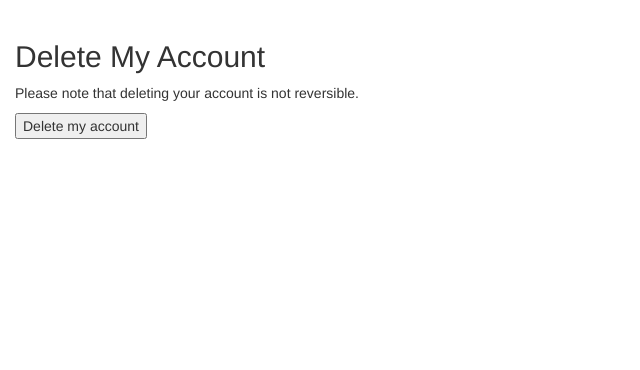
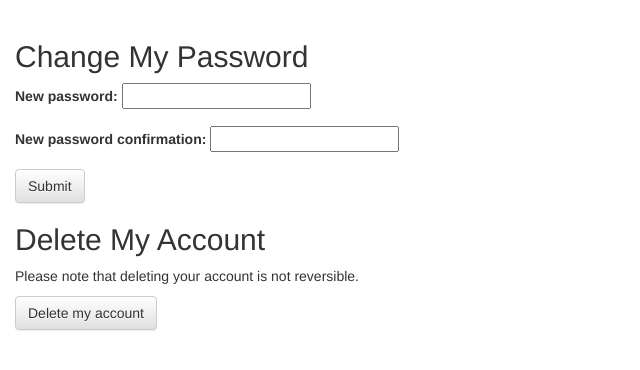
Before and after one commit to etothemanders/going-postal-django, a Django app: page /settings/ in a window 1280 px wide. Shown: the part 51-421 px from the top of the page, without its empty margins (0-640 px from the left). Run offline with Django 3.2, Linux system fonts and the light colour scheme; the visitor is signed in with stand-in values (Sample User, id 1); some libraries are stand-ins or nearby versions.

Commit message:
[settings] Users can now change their password

```diff
--- a/goingpostal_app/templates/goingpostal_app/settings.html
+++ b/goingpostal_app/templates/goingpostal_app/settings.html
@@ -4,10 +4,27 @@
 {% block title %}Going Postal - My Settings{% endblock %}
 
 {% block content %}
+  <h2>Change My Password</h2>
+  <form action="" method="POST">
+    {{ change_password_form.non_field_errors }}
+    {% csrf_token %}
+    <div class="form-group">
+      {{ change_password_form.new_password1.errors }}
+      {{ change_password_form.new_password1.label_tag }}
+      {{ change_password_form.new_password1 }}
+    </div>
+    <div class="form-group">
+      {{ change_password_form.new_password2.errors }}
+      {{ change_password_form.new_password2.label_tag }}
+      {{ change_password_form.new_password2 }}
+    </div>
+    <input type="submit" value="Submit" class="btn btn-default" />
+  </form>
+
   <h2>Delete My Account</h2>
   <p>Please note that deleting your account is not reversible.</p>
   <form action="/user/delete/" method="POST" id="delete-form">
     {% csrf_token %}
-    <button type="submit">Delete my account</button>
+    <button type="submit" class="btn btn-default">Delete my account</button>
   </form>
 {% endblock %}
--- a/goingpostal_app/views.py
+++ b/goingpostal_app/views.py
@@ -1,4 +1,6 @@
 from django.conf import settings
+from django.contrib.auth.decorators import login_required
+from django.contrib.auth.forms import SetPasswordForm
 from django.contrib.auth.models import User
 from django.http import JsonResponse
 from django.shortcuts import render, redirect
@@ -55,10 +57,23 @@ def load_geojson(request):
             return JsonResponse(geo_json)
 
 
+@login_required
 def user_settings(request):
-    return render(request, 'goingpostal_app/settings.html')
+    if request.method == 'POST':
+        form = SetPasswordForm(request.user, request.POST)
+        if form.is_valid():
+            form.save()
+            return redirect('auth_password_reset_complete')
+    else:
+        form = SetPasswordForm(request.user)
+
+    context = {
+        'change_password_form': form
+    }
+    return render(request, 'goingpostal_app/settings.html', context=context)
 
 
+@login_required
 def delete_user(request):
     if request.method == 'POST':
         user = User.objects.filter(id=request.user.id)
```
Also changed, not shown: goingpostal_app/templates/registration/password_reset_complete.html (added, +14 -0 lines).
